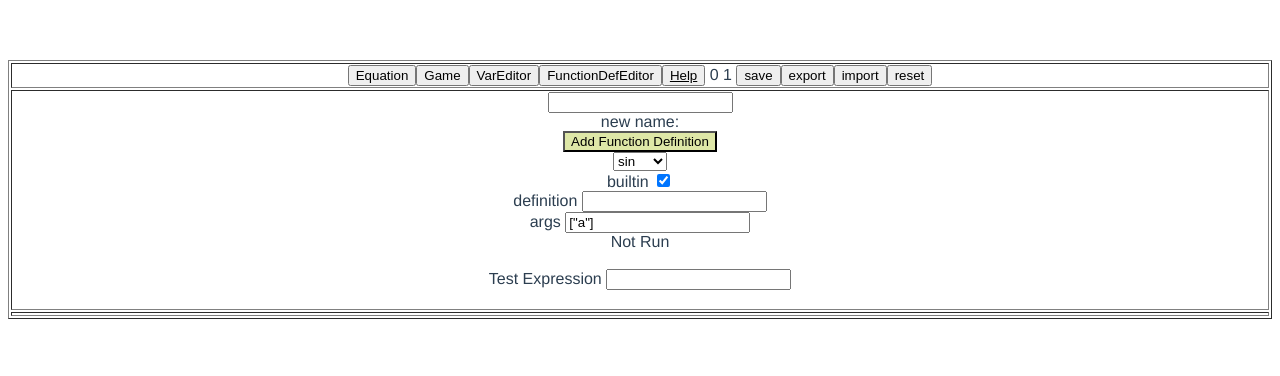
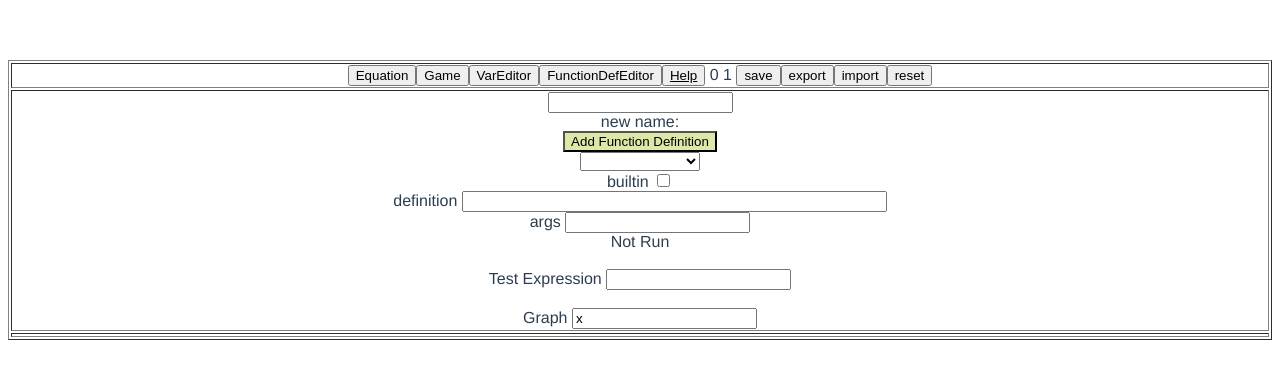
Before and after one commit to typeholes/mathole, a Vue app: page / in a window 1280 px wide. Both pictures are taken after a click on the button "FunctionDefEditor". Shown: the top 376 px of the page. Built offline with nearby package versions, Linux system fonts and the light colour scheme.

Commit message:
added graphs to function editor

```diff
--- a/src/components/FunctionDefEditor.vue
+++ b/src/components/FunctionDefEditor.vue
@@ -1,11 +1,14 @@
 <script setup>
 
+import { planckConstantDependencies } from 'mathjs';
 import { inject, provide, ref} from 'vue';
 import * as FunctionDef from '../js/FunctionDef';
 
-import { runString } from '../js/mathUtil';
+import { addFunction, runString } from '../js/mathUtil';
 
 import { ST } from '../js/ST';
+
+import { plot } from '../js/plot';
 
 const { functionDefMap } = ST.useState( 'functionDefMap' );
 
@@ -17,12 +20,21 @@ const definitionResult = ref('Not Run');
 
 const testString = ref(' ');
 
+const testGraphExpr = ref('x');
+
 const testResult = ref(' ');
 
 function runTest(event) {
    testString.value = event.target.value;
    testResult.value = runString(testString.value);
 }
+
+
+function runTestGraph(event) {
+   testGraphExpr.value = event.target.value;
+   plot( '#test-graph-expr', testGraphExpr.value);
+}
+
 
 function selectDef(event) {
     selectedDefName.value=event.target.value;
@@ -41,6 +53,8 @@ function getArray(name) {
 }
 
 function tryDefinition(name) {
+  addFunction( selectedDefName.value, getField('args'), getField('def'));
+
   const def = functionDefMap.value()[selectedDefName.value];
   const result = FunctionDef.runDefinition(def);
   definitionResult.value = result;
@@ -80,12 +94,16 @@ function addNewDef() {
     </select>
     <div >
         builtin <input type="checkbox" :checked="getField('builtin')" @change="update($event, 'builtin', 'checked')"><br>
-        definition <input type="text" :value="getField('def')" @change="update($event, 'def')"><br>
+        definition <input type="text" size="50" :value="getField('def')" @change="update($event, 'def')"><br>
         args <input type="text" :value="getArray('args')" @change="updateArray($event, 'args')"><br>
         {{ definitionResult }}<br><br>
         Test Expression <input type="text" :value="testString" @change="runTest($event)"><br>
         {{ testResult }} <br>
-        <!-- <br>
+
+        Graph  <input type="text"  :value="testGraphExpr" @change="runTestGraph($event)"><br>
+        <div id='test-graph-expr' class="graphDiv"></div>
+
+<!-- <br>
         definition <input type="text" :value="getField('def')" @change="update($event, 'def')">
         builtin <input type="checkbox" :checked="getField('builtin')" @change="update($event, 'builtin', 'checked')">
         visible <input type="checkbox" :checked="getField('visible')" @change="update($event, 'visible', 'checked')">
--- a/src/components/GameVarView.vue
+++ b/src/components/GameVarView.vue
@@ -1,6 +1,6 @@
 <script setup>
 
-import { toRefs } from '@vue/reactivity';
+import { toRefs, computed } from '@vue/reactivity';
 import { ST } from '../js/ST';
 import * as GameVar from '../js/GameVar';
 
@@ -11,11 +11,13 @@ defineProps({
 
 const { varMap } = ST.useState( 'varMap' );
 
+const time = computed ( () => varMap.value['t']);
+
 </script>
 
 <template>
     <div :v-if="varMap.value()[varName] && varMap.value()[varName].visible">
-        {{ varMap.value()[varName].displayName }}: {{ Math.round(GameVar.getValue(varMap.value()[varName])*100)/100 }}
+        {{ varMap.value()[varName].displayName }}: {{ Math.round(GameVar.getValue(varMap.value()[varName], time)*100)/100 }}
         <button @click="varMap.buy(varName)" v-if="varMap.value()[varName].buyable">
             Cost: {{ GameVar.getCost(varMap.value()[varName]) }}
         </button> <br>
--- a/src/initialState.js
+++ b/src/initialState.js
@@ -1,9 +1,45 @@
+import * as Eq  from './js/Eq';
+
+import * as GameVar from './js/GameVar'
+
+import * as FunctionDef from './js/FunctionDef';
+
+const timeEqVar = Eq.newEqVar('t');
+const marketValueEqVar = Eq.newEqVar('marketValue');
+
+const timeGameVar = GameVar.newGameVar('t', 'Time', 0, false, true, 'id', [], 'id', [])
+const smootherGameVar = GameVar.newGameVar('smoother', 'Market Stability', .001, true, true, 'id', [], 'times', [.001])
+const marketValueGameVar = GameVar.newGameVar('marketValue', 'Market Value', 0, false, true, 'id', [], 'calcMarketValue', [])
+const dummyNode = Eq.newEqEmpty();
+
+export const initialState = {
+    equation: marketValueEqVar,
+    varMap: {
+        t: timeGameVar,
+        smoother: smootherGameVar,
+        marketValue: marketValueGameVar,
+    },
+    functionDefMap: {
+        // we don't need to explicitly create builtin functions but here is how we could
+        // sin: FunctionDef.newFunctionDef('sin', true, ['a'],''),
+        // ...FunctionDef.fromBuiltin('acos'),
+        id: FunctionDef.newFunctionDef('id', false, ['a'], 'a'),
+        times: FunctionDef.newFunctionDef('times', false, ['a','b'], 'a*b'),
+        zigZag: FunctionDef.newFunctionDef('zigZag', false, ['x'], '1-2 * acos((1- smoother) * sin(2 * pi * x))/pi'),
+        squareWave: FunctionDef.newFunctionDef('squareWave', false, ['x'], '2 * atan( sin(2 * pi * x)/ smoother )/pi'),
+        sawtooth: FunctionDef.newFunctionDef('sawtooth', false, ['x'], '(1+zigZag((2 * x - 1)/4) * squareWave(x/2))/2'),
+        steps: FunctionDef.newFunctionDef('steps', false, ['x'], 'x - sawtooth(x)'),
+        logSquares: FunctionDef.newFunctionDef('logSquares', false, ['a','b'], 'log(a^2+b^2)'),  // need a better name for this
+        curvedSawtooth: FunctionDef.newFunctionDef('curvedSawtooth', false, ['x'], 'logSquares(x^smoother,sawtooth(x))'),
+        calcMarketValue: FunctionDef.newFunctionDef('calcMarketValue', false, ['x'], 'curvedSawtooth(t)'),
+    },
+}
 
 //zig zag to sin
-// f(x) = 1-2 * arccos((1-z) * sin(2 * pi * x))/pi
+// f(x) = 1-2 * acos((1-z) * sin(2 * pi * x))/pi
 
 // square wave to sin
-//g(x)=2 * arctan( sin(2 * pi * x)/z)/pi
+//g(x)=2 * atan( sin(2 * pi * x)/z)/pi
 
 // sawtooth to flat
 //h(x) = (1+f((2 * x - 1)/4) * g(x/2))/2
@@ -12,7 +48,7 @@
 //x-h(x)
 
 // no clue what to call this
-//j(a,b)=\log(a^{2}+b^{2})
+//j(a,b)=log(a^{2}+b^{2})
 
 // curved sawtooth to log
 //j(x^z,h(x))
--- a/src/js/FunctionDef.ts
+++ b/src/js/FunctionDef.ts
@@ -1,4 +1,4 @@
-import { runDefinition as mathRunDefinition } from "./mathUtil";
+import { runDefinition as mathRunDefinition, addFunction } from "./mathUtil";
 export type FunctionDef = {
     name: string,
     builtin: boolean,
@@ -7,8 +7,16 @@ export type FunctionDef = {
 }
 
 export function newFunctionDef(name: string, builtin: boolean, args: string[], def: string) : FunctionDef {
+    if (!builtin) {
+        addFunction( name, args, def);
+    }
     return { name, builtin, args, def };
 }
+
+export function fromBuiltin(name: string) {
+    return { [name]: newFunctionDef(name, true, ['x'], '') };
+}
+
 
 export function defString(def: FunctionDef) : string {
     if (def.builtin) return "";
--- a/src/js/GameVar.ts
+++ b/src/js/GameVar.ts
@@ -34,7 +34,8 @@ export function newGameVar(
     }
 }
 
-export function getValue(gameVar: GameVar) {
+// extra args aren't used, but hopefully things I pass will let vue know they are dependent
+export function getValue(gameVar: GameVar, ...args) {
 //    console.log( gameVar.value);
     if(!gameVar) return null;
     newFunction(gameVar, 'value');
--- a/src/js/mathUtil.js
+++ b/src/js/mathUtil.js
@@ -1,4 +1,4 @@
-import {simplify, derivative, compile, parser as mkParser, parse as mathParse} from 'mathjs';
+import {simplify, derivative, compile, parser as mkParser, parse as mathParse, exp} from 'mathjs';
 
 import * as M from 'mathjs';
 
@@ -8,7 +8,7 @@ import * as GameVar from './GameVar';
 import { addHandlers, createHovers } from './mathHovers';
 
 export default displayExpr;
-export { displayExpr, evalEquation, runDefinition, runString, setVariable, addFunction, M, expand };
+export { displayExpr, evalEquation, runDefinition, runString, setVariable, addFunction, M, expand, formatGraphExpr };
 
 
 //simplify.rules.push({ l: 'n1*n2/(n1*n3)', r: 'n2/n3' });
@@ -36,7 +36,26 @@ function getDerivative(expr, by) {
   return derived;
 }
 
+function formatGraphExpr(expr) {
+  var src = typeof expr === 'object' ? src : M.parse(expr);
+  var expanded = expand(src);
+
+  console.log(expanded);
+
+  var str =  expanded.toString();
+  console.log(str);
+
+  return str;
+}
+
+
 function expand(node, localScope={}) {
+
+  if (node.content) { // Parenthesis
+    node.content = expand(node.content, localScope);
+    return node;
+  }
+
   if (node.op) {  // OperatorNode2
     node.args = node.args.map( (a)=>
       expand(a, localScope)
@@ -46,7 +65,13 @@ function expand(node, localScope={}) {
 
   if (node.fn) { // FunctionNode2
     var def = functionDefs[node.fn.name];
-    if (typeof def == 'undefined') { return node; }
+    if (typeof def == 'undefined') {
+      node.args = node.args.map( (a)=>
+      expand(a, localScope)
+      );
+
+      return node;
+    } else {
       var bodyNode = M.parse(def.body);
       var bodyScope = {};
       for(var i=0;i<def.args.length;i++) {
@@ -56,16 +81,31 @@ function expand(node, localScope={}) {
       }
       var newNode=expand(bodyNode, { ...localScope, ...bodyScope });
       return newNode;
-
+    }
     // todo: expand function def.
     return node;
   }
 
   if (node.name) { // SymbolNode2
     const value = localScope[node.name] || parser.get(node.name);
-    if (typeof value == 'undefined') { return node; }
-    if (typeof value == 'object') { return value; }
+    if (typeof value == 'undefined') {
+      try {
+        const result = node.evaluate();
+        if ( typeof result === 'number') {
+          return M.parse(result);
+        } else {
+          return node;
+        }
+      } catch(err) {
+        return node;
+      }
+    }
+    if (typeof value == 'object') {
+      return value;
+    }
+
     return M.parse(value);
+
   }
 
   if (node.value) { // ConstantNode2
--- /dev/null
+++ b/src/js/plot.ts
@@ -0,0 +1,32 @@
+
+
+
+import functionPlot from "function-plot";
+
+import { formatGraphExpr } from "./mathUtil";
+
+export function plot(target, expr) {
+
+
+
+
+functionPlot({
+    target: target,
+    title: "graph",
+    //  width: 500,
+    //  height: 500,
+    yAxis: { domain: [-1, 9] },
+    grid: true,
+    data: [
+      {
+        fn: formatGraphExpr(expr)
+      }
+    ],
+    tip: {
+      renderer: function (x: number, y: number, index: number) {
+        return y.toString();
+      }
+    }
+  });
+
+}
--- a/src/main.js
+++ b/src/main.js
@@ -1,5 +1,9 @@
-import { createApp } from 'vue'
+
+window.global = global;
+
+import { createApp, computed } from 'vue'
 import App from './components/App.vue'
+
 
 import * as Eq  from './js/Eq';
 
@@ -13,7 +17,8 @@ import { setVariable } from './js/mathUtil';
 
 import { ST } from './js/ST';
 
-const timeEqVar = Eq.newEqVar('t');
+import { initialState } from './initialState';
+
 const timeGameVar = GameVar.newGameVar('t', 'Time', 0, false, true, GameVar.fId, [], GameVar.fId, [])
 const dummyNode = Eq.newEqEmpty();
 
@@ -40,7 +45,7 @@ ST.addDef('score', 0, {
 
 });
 
-ST.addDef('equation', timeEqVar, {
+ST.addDef('equation', initialState.equation, {
   set: (state, equation) => { return state.equation = equation; },
   setToTarget: (state) => {
     state._selectedOp = dummyNode;
@@ -51,7 +56,7 @@ ST.addDef('equation', timeEqVar, {
   },
 });
 
-ST.addDef('targetEquation', timeEqVar, {
+ST.addDef('targetEquation', initialState.equation, {
   set: (state, targetEquation) => { return state.targetEquation = targetEquation; },
 });
 
@@ -91,7 +96,7 @@ ST.addDef('_selectedVar', Eq.newEqEmpty(), {
   },
 });
 
-ST.addDef('varMap', {t: timeGameVar}, {
+ST.addDef('varMap', initialState.varMap, {
   addVar: (state,name) => {
     const cnt = Object.keys(state.varMap).length + 1;
     var varName = name || 'var'+cnt;
@@ -106,7 +111,7 @@ ST.addDef('varMap', {t: timeGameVar}, {
       state.constant = state.score - cost;
   //    state.constant = 0;
       state.score = 0;
-      state.varMap.t.cntBought=0;
+      state.varMap.t.cntBought=.001;
       state.varMap[varName].cntBought++;
       setVariable(varName, state.varMap[varName].cntBought);
     }
@@ -117,6 +122,10 @@ ST.addDef('varMap', {t: timeGameVar}, {
   },
 
   }, {
+
+    getVarValue( map, varName, dummy) {
+      return GameVar.getValue(map[varName]);
+  }
 
   },
   (varMap) => varMap.t.cntBought=0
@@ -131,11 +140,7 @@ double: (state) => { return state._count2*=2; },
 });
 
 
-ST.addDef('functionDefMap', {
-    sin: FunctionDef.newFunctionDef('sin', true, ['a'],''),
-    id: FunctionDef.newFunctionDef('id', false, ['a'], 'a'),
-    times: FunctionDef.newFunctionDef('times', false, ['a','b'], 'a*b'),
-  }, {
+ST.addDef('functionDefMap', initialState.functionDefMap, {
   addDef: (state,name) => {
     const newDef = FunctionDef.newFunctionDef(name, true, ['a','b'], '');
     state.functionDefMap[name]= newDef;
--- a/tsnconfig.json
+++ b/tsnconfig.json
@@ -6,6 +6,7 @@
     "importHelpers": true,
     "isolatedModules": true,
     "noEmit": true,
-    "experimentalDecorators": true
+    "experimentalDecorators": true,
+    "esModuleInterop": true
   }
 }
--- a/vite.config.js
+++ b/vite.config.js
@@ -1,8 +1,27 @@
 import { defineConfig } from 'vite'
 import vue from '@vitejs/plugin-vue'
 
+import commonjs from 'rollup-plugin-commonjs';
+import nodeResolve from 'rollup-plugin-node-resolve';
+import globals from 'rollup-plugin-node-globals';
+import builtins from 'rollup-plugin-node-builtins';
+import json from 'rollup-plugin-json';
+
 // https://vitejs.dev/config/
 export default defineConfig({
-  plugins: [vue()],
-//  build: { target: 'esnext'}
+  optimizeDeps: {
+		allowNodeBuiltins: ['function-plot']
+//		include: ['pouchdb-live-find/dist/index.es.js']
+	},
+  plugins: [vue(),
+    builtins(),
+    nodeResolve({ jsnext: true, main: true, browser: true }),
+    commonjs({
+      ignoreGlobal: true
+    }),
+    globals(),
+    json()
+  ],
+  define: {     "global": {},   },
+// build: { target: 'esnext'}
 })
```
Also changed, not shown: package.json (+7 -0 lines), 1 other file (tests, documents, lock files or other folders). Lines whose indentation alone changed are shown as unchanged.
